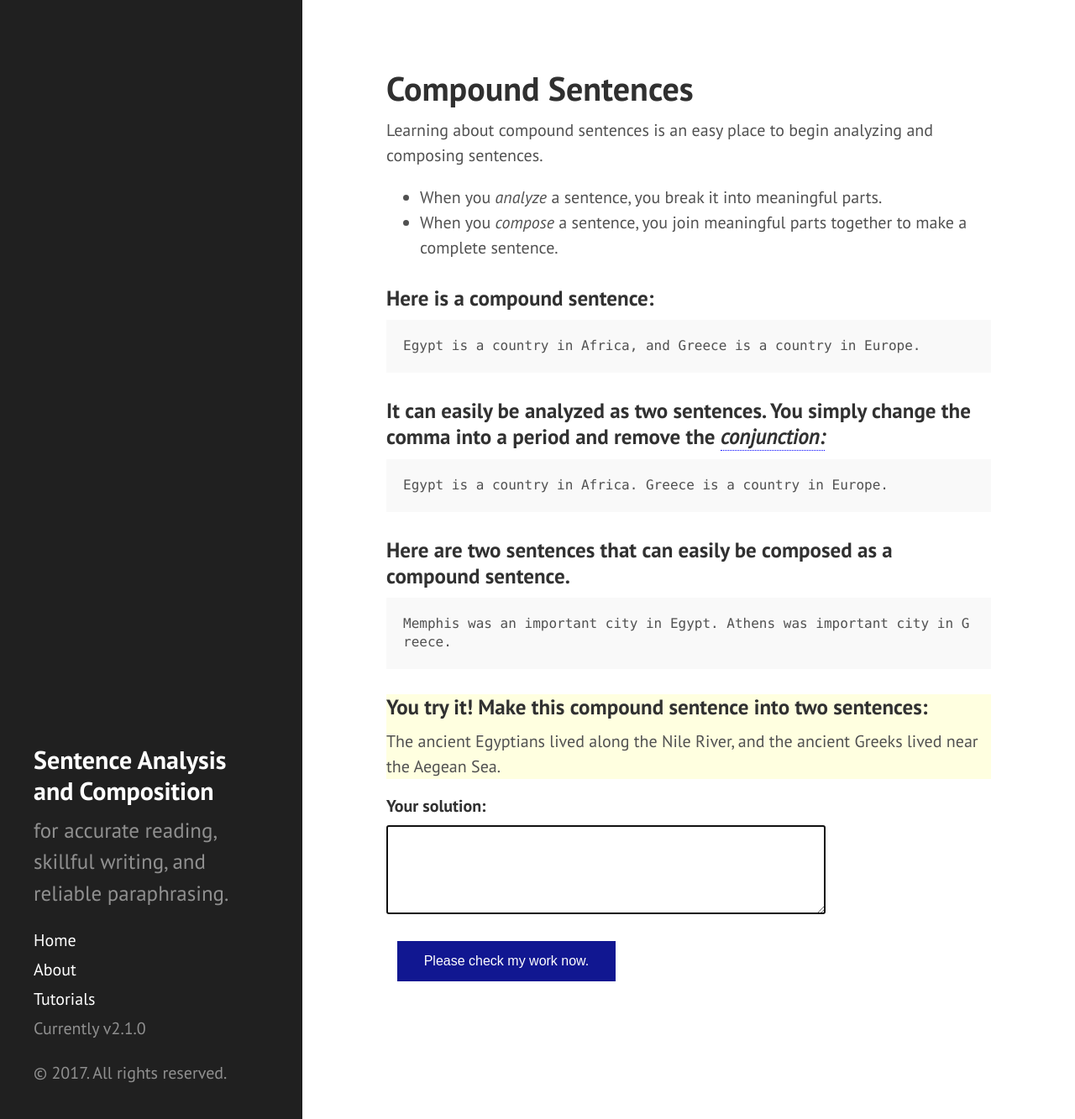
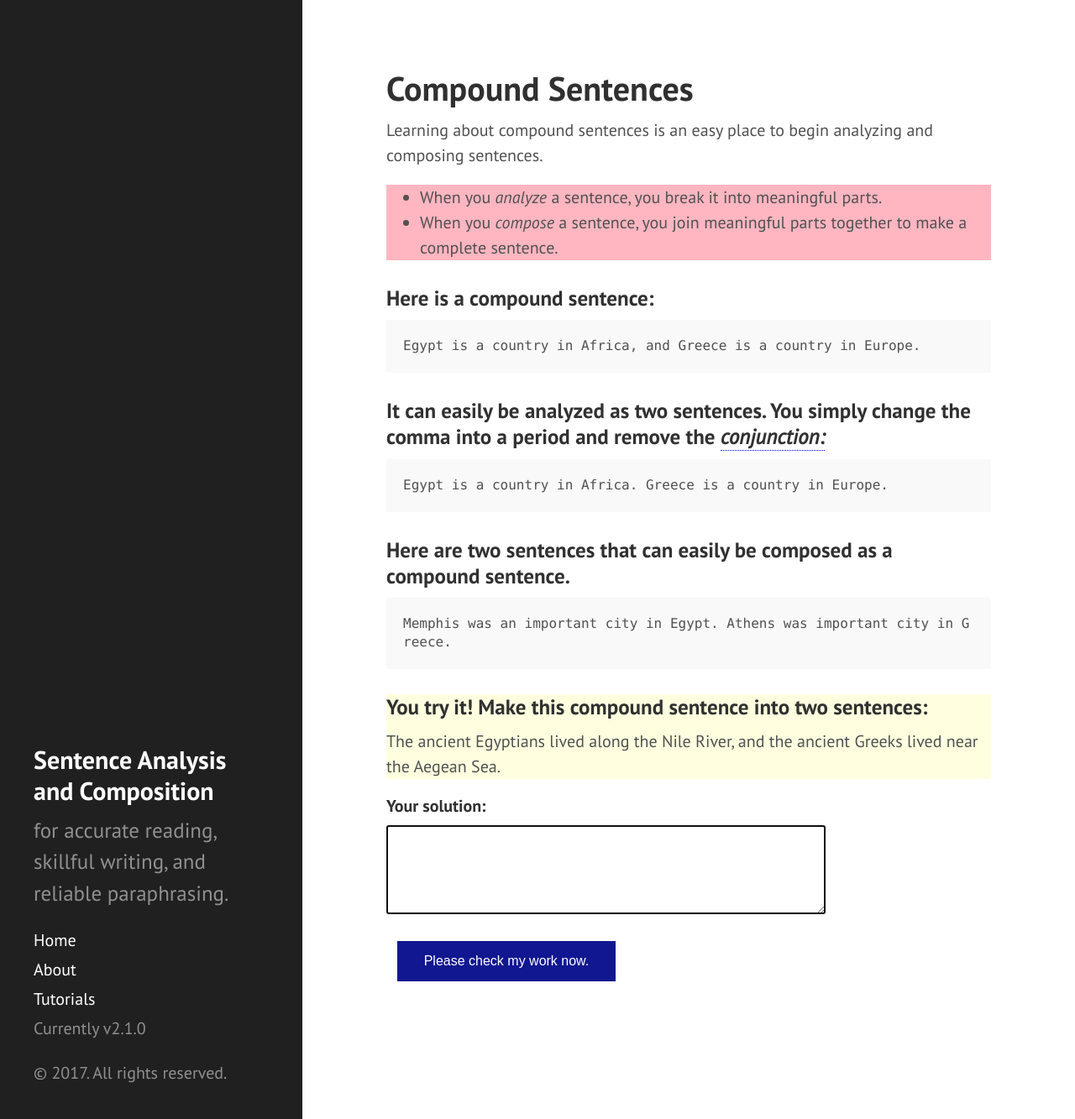
Before and after one commit to srogersact/srogersact.github.io, a Jekyll site: the page tutorials/compound_sentences/index.html, which Jekyll copies as it is, in a window 1280 px wide and 1333 px high. Shown: the whole window at 84% size. Built offline with Jekyll 4.4.1, drawn with Linux system fonts in a browser that asks for light colours.

Commit message:
Change original directions color.

```diff
--- a/tutorials/compound_sentences/index.html
+++ b/tutorials/compound_sentences/index.html
@@ -137,10 +137,12 @@
 <h3 id="compound-sentences">Begin with Compound Sentences</h3> -->
 
 <p>Learning about compound sentences is an easy place to begin analyzing and composing sentences. </p>
+  <div style="background-color:lightpink;">
   <ul>
    <li>When you <em>analyze</em> a sentence, you break it into meaningful parts.</li>
    <li>When you <em>compose</em> a sentence, you join meaningful parts together to make a complete sentence.</li>
 </ul>
+</div>
 <h3>Here is a compound sentence:</h3>
 
 <pre>Egypt is a country in Africa, and Greece is a country in Europe.</pre>
```
